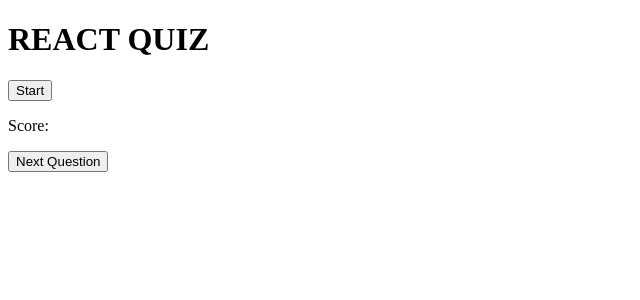
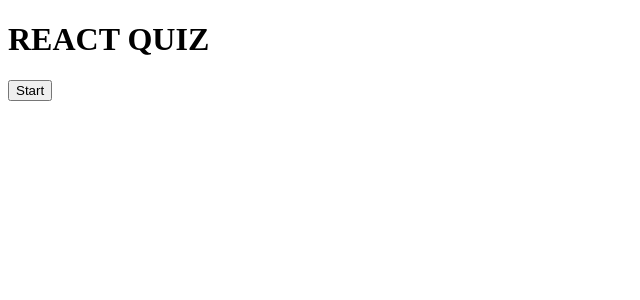
Before and after one commit to SandraCoburn/react-quiz-app, a React (Create React App) app in the folder react-quiz/: page / in a window 1280 px wide. Shown: the top 300 px of the page, without its empty margins (0-640 px from the left). Built offline with nearby package versions, Linux system fonts and the light colour scheme.

Commit message:
Created logic and Implemented checkAnswer function

```diff
--- a/react-quiz/src/App.tsx
+++ b/react-quiz/src/App.tsx
@@ -39,26 +39,56 @@ const App = () => {
     setNumber(0);
     setLoading(false);
   };
-  const checkAnswer = (e: React.MouseEvent<HTMLButtonElement>) => {};
+  const checkAnswer = (e: React.MouseEvent<HTMLButtonElement>) => {
+    if (!gameOver) {
+      //user answer
+      const answer = e.currentTarget.value;
+      // check answer against correct answer
+      const correct = questions[number].correct_answer === answer;
+      //add score if answer is correct
+      if (correct) {
+        setScore((prev) => prev + 1);
+      }
+      //save answer in array for user answers
+      const answerObject = {
+        question: questions[number].question,
+        answer,
+        correct,
+        correctAnswer: questions[number].correct_answer,
+      };
+      setUserAnswers((prev) => [...prev, answerObject]);
+    }
+  };
   const nextQuestion = () => {};
   return (
     <div className="App">
       <h1>REACT QUIZ</h1>
+      {gameOver || userAnswers.length === TOTAL_QUESTIONS ? (
         <button className="start" onClick={startTrivia}>
           Start
         </button>
-      <p className="score">Score:</p>
-      {/* <QuestionCard
+      ) : null}
+
+      {!gameOver ? <p className="score">Score:</p> : null}
+      {loading && <p>Loading Questions ...</p>}
+      {!loading && !gameOver && (
+        <QuestionCard
           questionNr={number + 1}
           totalQuestions={TOTAL_QUESTIONS}
           question={questions[number].question}
           answers={questions[number].answers}
           userAnswer={userAnswers ? userAnswers[number] : undefined}
           callback={checkAnswer}
-      /> */}
+        />
+      )}
+      {!gameOver &&
+      !loading &&
+      userAnswers.length === number + 1 &&
+      number !== TOTAL_QUESTIONS - 1 ? (
         <button className="next" onClick={nextQuestion}>
           Next Question
         </button>
+      ) : null}
     </div>
   );
 };
--- a/react-quiz/src/components/QuestionCard.tsx
+++ b/react-quiz/src/components/QuestionCard.tsx
@@ -3,7 +3,7 @@ type Props = {
   question: string;
   answers: string[];
   callback: any;
-  userAnswer: boolean;
+  userAnswer: any;
   questionNr: number;
   totalQuestions: number;
 };
@@ -23,8 +23,8 @@ const QuestionCard: React.FC<Props> = ({
     <p dangerouslySetInnerHTML={{ __html: question }} />
     <div>
       {answers.map((answer) => (
-        <div>
-          <button disabled={userAnswer} onClick={callback}>
+        <div key={answer}>
+          <button disabled={userAnswer} value={answer} onClick={callback}>
             <span dangerouslySetInnerHTML={{ __html: answer }} />
           </button>
         </div>
```
Lines whose indentation alone changed are shown as unchanged.
